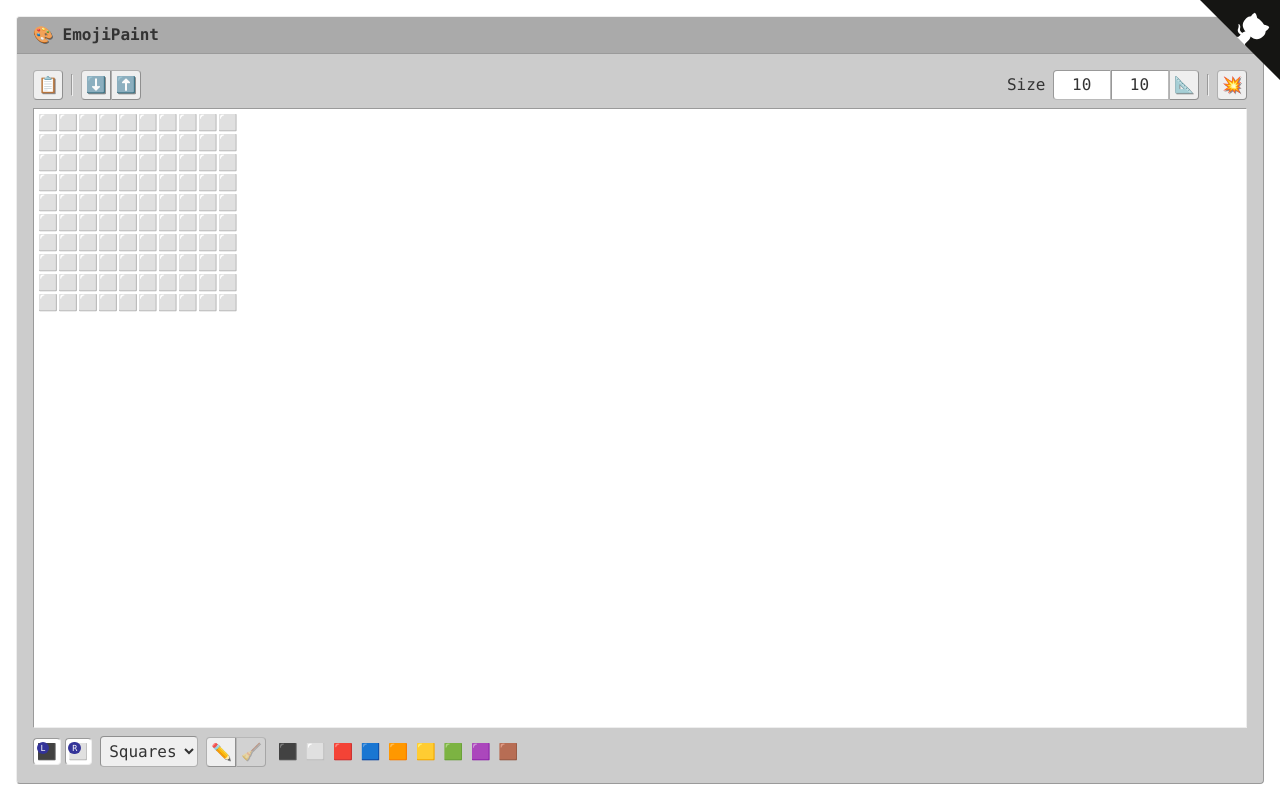
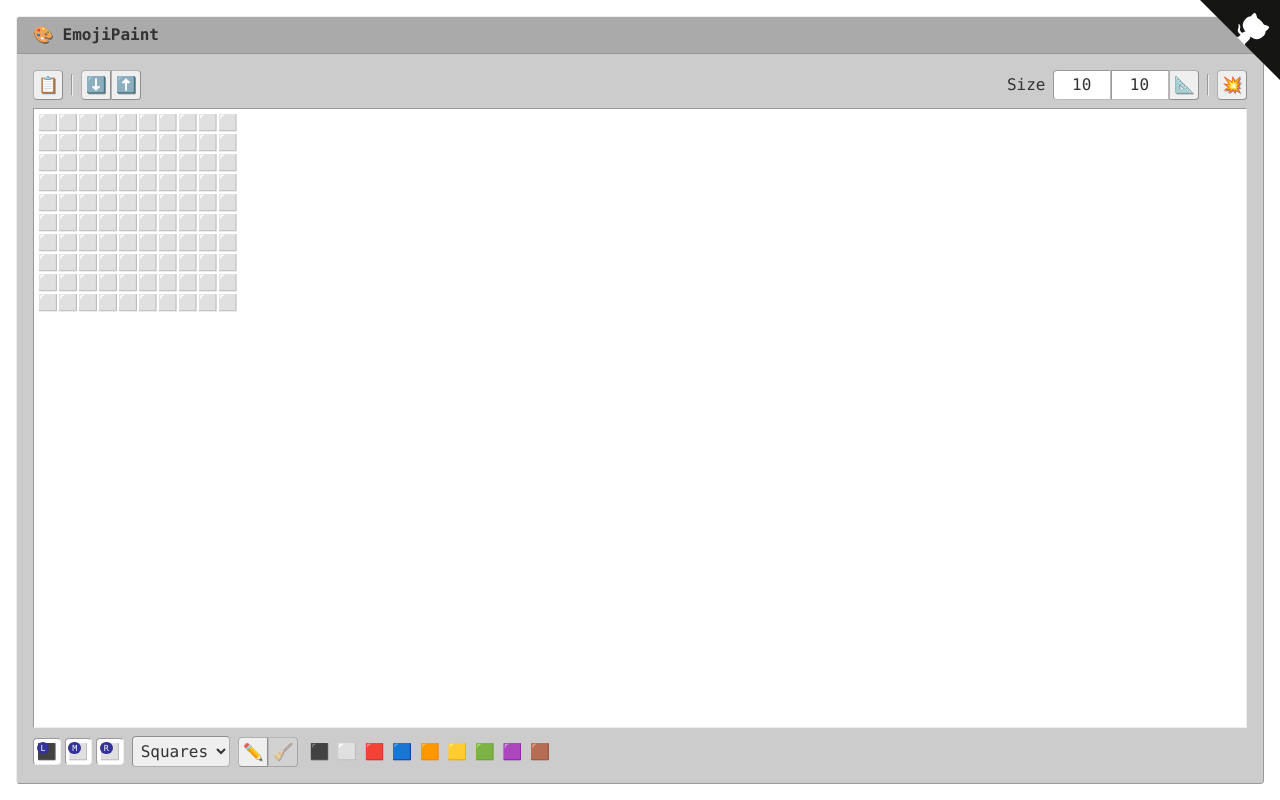
Before and after one commit to 0x04/emoji-paint, a website built with Vite: page index.html in a window 1280 px wide. Built offline with nearby package versions, Linux system fonts and the light colour scheme.

Commit message:
feat: middle mouse button is usable for emoji selection

```diff
--- a/src/components/palette-selection.mjs
+++ b/src/components/palette-selection.mjs
@@ -4,6 +4,7 @@ export class PaletteSelection {
   elements = {
     container: null,
     selectionLeft: null,
+    selectionMiddle: null,
     selectionRight: null
   }
   /**
@@ -17,27 +18,34 @@ export class PaletteSelection {
     const { store: paletteStore } = this.palette = palette
     const container = this.elements.container = document.createElement('div')
     const selectionLeft = this.elements.selectionLeft = document.createElement('div')
+    const selectionMiddle = this.elements.selectionMiddle = document.createElement('div')
     const selectionRight = this.elements.selectionRight = document.createElement('div')
+    const className = 'emoji-paint__palette-selection-item'
 
     container.classList.add('emoji-paint__palette-selection')
 
-    selectionLeft.classList.add('emoji-paint__palette-selection-left')
+    selectionLeft.classList.add(className, `${className}--left`)
     selectionLeft.textContent = DEFAULT_BLANK
     selectionLeft.title = 'Left mouse button'
 
-    selectionRight.classList.add('emoji-paint__palette-selection-right')
+    selectionMiddle.classList.add(className, `${className}--middle`)
+    selectionMiddle.textContent = DEFAULT_BLANK
+    selectionMiddle.title = 'Middle mouse button'
+
+    selectionRight.classList.add(className, `${className}--right`)
     selectionRight.textContent = DEFAULT_BLANK
     selectionRight.title = 'Right mouse button'
 
-    container.append(selectionLeft, selectionRight)
+    container.append(selectionLeft, selectionMiddle, selectionRight)
 
     paletteStore.subscribe(this.onPaletteStoreChange)
   }
 
   onPaletteStoreChange(state, store) {
-    const { selectionLeft, selectionRight } = this.elements
+    const { selectionLeft, selectionMiddle, selectionRight } = this.elements
 
     selectionLeft.textContent = store.getSelectedEntry(0)
+    selectionMiddle.textContent = store.getSelectedEntry(1)
     selectionRight.textContent = store.getSelectedEntry(2)
   }
 }
--- a/src/stores/palette-store.mjs
+++ b/src/stores/palette-store.mjs
@@ -8,7 +8,7 @@ export class PaletteStore extends PersistentStore {
     palettes: new Collection('name', DEFAULT_PALETTES),
     selectedPaletteIndex: 0,
     // NOTE: 0 = mouse left, 1 = mouse middle, 2 = mouse right
-    selectedEntries: { 0: null, 1: null, 2: null }
+    selectedEntries: { 0: DEFAULT_BLANK, 1: DEFAULT_BLANK, 2: DEFAULT_BLANK }
   }
 
   paletteChanges = new Set()
@@ -16,7 +16,6 @@ export class PaletteStore extends PersistentStore {
   constructor() {
     super(PaletteStore.initialState, `${STORE_STORAGE_KEY}.palette`)
     this.state.selectedEntries[0] = this.getSelectedPalette().entries.at(0)
-    this.state.selectedEntries[2] = DEFAULT_BLANK
   }
 
   write() {
--- a/style.css
+++ b/style.css
@@ -209,8 +209,7 @@ input, button, select, textarea {
     letter-spacing: 0.35rem;
   }
 
-  .emoji-paint__palette-selection-left,
-  .emoji-paint__palette-selection-right {
+  .emoji-paint__palette-selection-item {
     position: relative;
     border: 1px inset;
     border-radius: 0.25rem;
@@ -218,8 +217,7 @@ input, button, select, textarea {
     background: var(--canvas-background);
   }
 
-  .emoji-paint__palette-selection-left::before,
-  .emoji-paint__palette-selection-right::before {
+  .emoji-paint__palette-selection-item::before {
     position: absolute;
     border-radius: 100%;
     width: 2.5ch;
@@ -231,11 +229,15 @@ input, button, select, textarea {
     aspect-ratio: 1;
   }
 
-  .emoji-paint__palette-selection-left::before {
+  .emoji-paint__palette-selection-item--left::before {
     content: 'L';
   }
 
-  .emoji-paint__palette-selection-right::before {
+  .emoji-paint__palette-selection-item--middle::before {
+    content: 'M';
+  }
+
+  .emoji-paint__palette-selection-item--right::before {
     content: 'R';
   }
 
```
